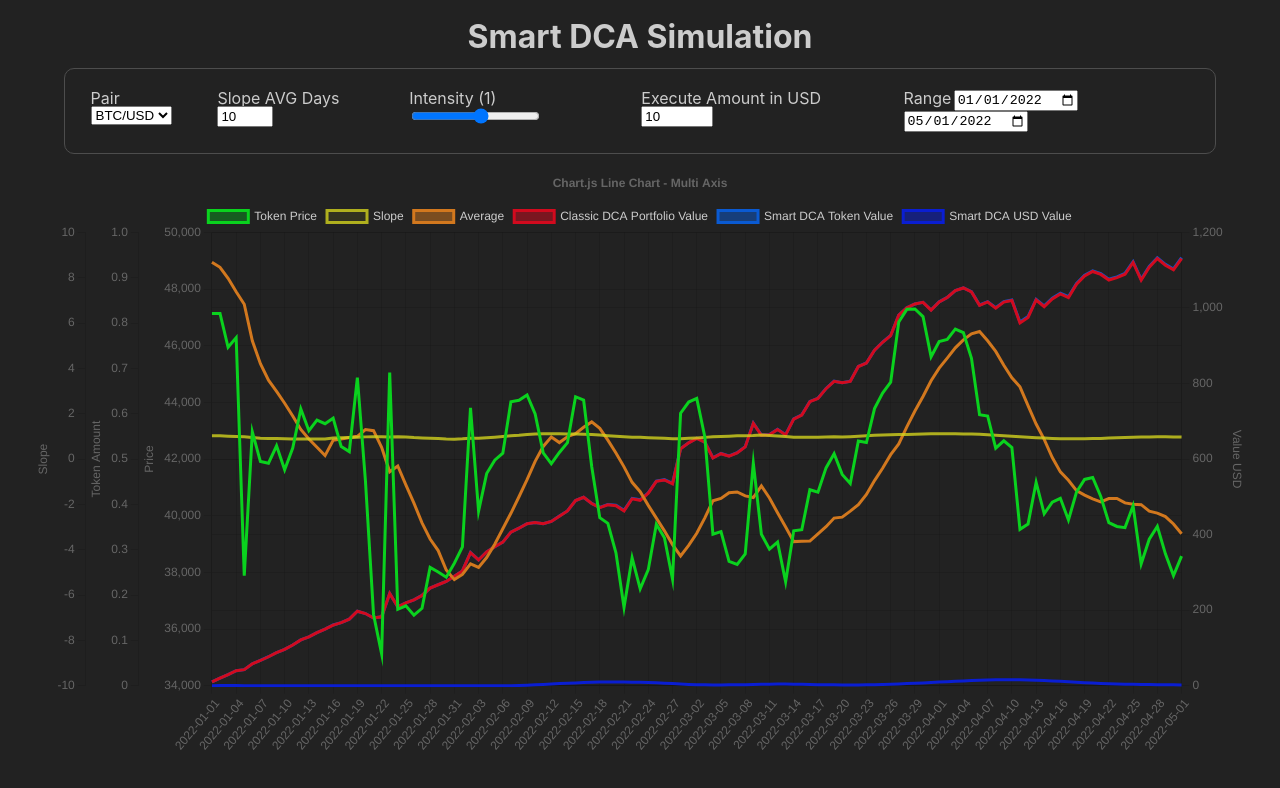
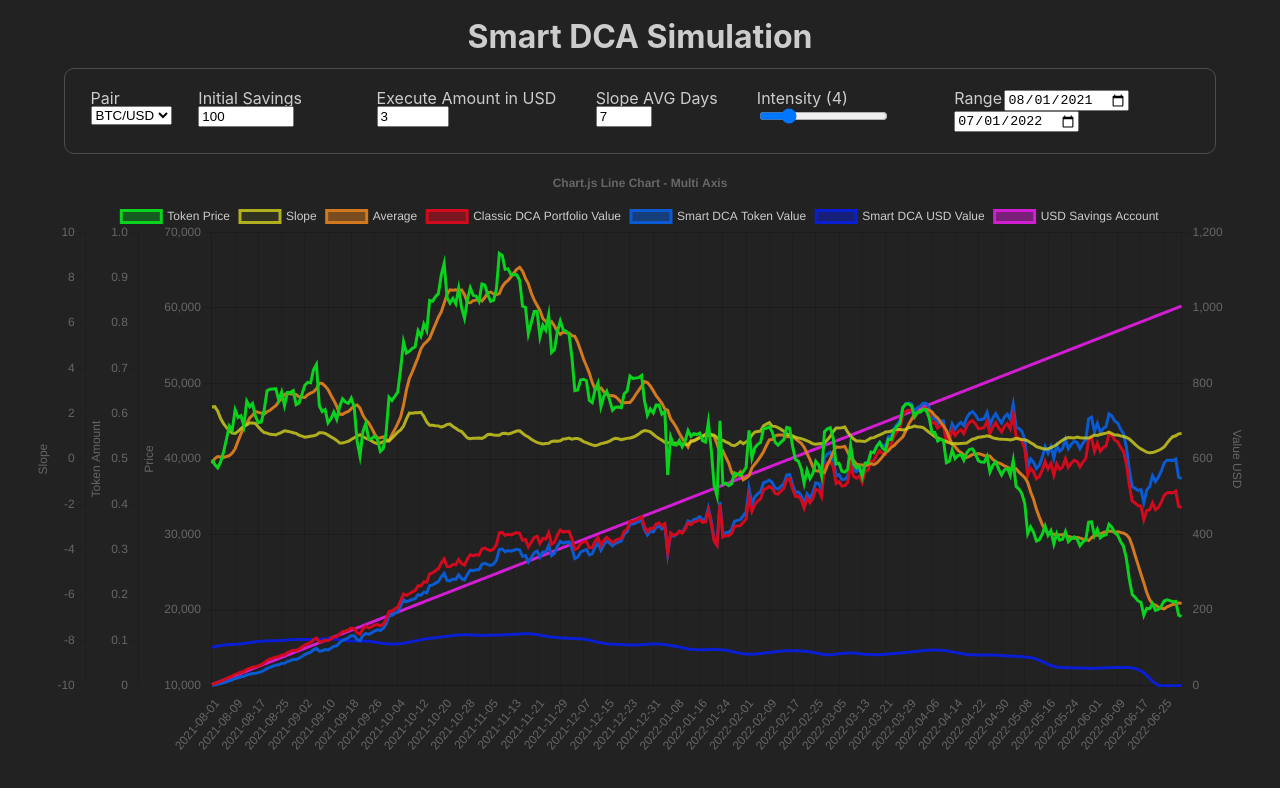
Before and after one commit to andreujuanc/smart-dca-simulation, a Next.js app: page / in a window 1280 px wide. Shown: the top 788 px of the page. Built offline with nearby package versions, Linux system fonts and the light colour scheme.

Commit message:
Next step Asymetric slope

```diff
--- a/components/chart/index.tsx
+++ b/components/chart/index.tsx
@@ -163,15 +163,15 @@ export function Chart({ tokenPrice, classicDCAValue, smartDCAValue, smartUSDAtHa
                 yAxisID: 'y1',
                 pointBorderColor: 'rgb(0,0,0)',
             },
-            // {
-            //     label: 'USD Savings Account',
-            //     data: usdSavingsAccountValue,
-            //     pointRadius: 0,
-            //     borderColor: 'rgb(210, 30, 210)',
-            //     backgroundColor: 'rgba(210, 30, 210, 0.5)',
-            //     yAxisID: 'y1',
-            //     pointBorderColor: 'rgb(0,0,0)',
-            // },
+            {
+                label: 'USD Savings Account',
+                data: usdSavingsAccountValue,
+                pointRadius: 0,
+                borderColor: 'rgb(210, 30, 210)',
+                backgroundColor: 'rgba(210, 30, 210, 0.5)',
+                yAxisID: 'y1',
+                pointBorderColor: 'rgb(0,0,0)',
+            },
             // {
             //     label: 'Classic DCA Holding',
             //     data: classicDCAHolding,
--- a/pages/index.tsx
+++ b/pages/index.tsx
@@ -8,22 +8,23 @@ import { averagePriceSlope } from '../src'
 
 const Home: NextPage = () => {
   const [pair, setPair] = useState(prices[0].id)
-  const [slope, setSlope] = useState(10)
-  const [slopeIntensity, setSlopeIntensity] = useState(1)
+  const [slope, setSlope] = useState(7)
+  const [slopeIntensity, setSlopeIntensity] = useState(4)
   const [freq, setFreq] = useState(1)
-  const [executeAmount, setExecuteAmount] = useState(10)
-  const [from, setFrom] = useState<string>('2022-01-01')
-  const [to, setTo] = useState<string>('2022-05-01')
+  const [executeAmount, setExecuteAmount] = useState(3)
+  const [savings, setSavings]= useState(100)
+  const [from, setFrom] = useState<string>('2021-08-01')
+  const [to, setTo] = useState<string>('2022-07-01')
   const tokenPrice = useMemo(() => (prices.find(x => x.id == pair)?.data) ?? [], [pair])
 
-  const simResults = averagePriceSlope({
+  const simResults = useMemo(()=>averagePriceSlope({
     prices: tokenPrice,
     to, from,
     dailyExecutionUSD: executeAmount,
-    initialFundsUSD: 0,
+    initialFundsUSD: savings,
     slopeLengthDAYS: slope,
     slopeIntensity: slopeIntensity
-  })
+  }), [tokenPrice, to, from, executeAmount, slope, slopeIntensity, savings])
 
   console.log('slopeIntensity', slopeIntensity)
   return (
@@ -57,24 +58,32 @@ const Home: NextPage = () => {
               ))}
             </select>
           </div>
+
+          <div className={styles.formGroup}>
+            <label htmlFor='savings'>Initial Savings</label>
+            <input name={"savings"} value={savings} onChange={(e) => setSavings(parseInt(e.target.value))} type={"number"} min="0" max="1000000" />
+          </div>
+
+          <div className={styles.formGroup}>
+            <label htmlFor='executeAmount'>Execute Amount in USD</label>
+            <input name={"executeAmount"} value={executeAmount} onChange={(e) => setExecuteAmount(parseInt(e.target.value))} type={"number"} min="1" max="1000" />
+          </div>
+
           <div className={styles.formGroup}>
             <label htmlFor='slope'>Slope AVG Days</label>
-            <input name={"slope"} value={slope} onChange={(e) => setSlope(parseInt(e.target.value))} type={"number"} min="0" max="60" />
+            <input name={"slope"} value={slope} onChange={(e) => setSlope(parseInt(e.target.value))} type={"number"} min="1" max="60" />
           </div>
 
           <div className={styles.formGroup}>
             <label htmlFor='intensity'>Intensity ({slopeIntensity})</label>
-            <input name={"intensity"} value={slopeIntensity} onChange={(e) => setSlopeIntensity(parseFloat(e.target.value))} type={"range"} min="-10" max="10" step="0.1" />
+            <input name={"intensity"} value={slopeIntensity} onChange={(e) => setSlopeIntensity(parseFloat(e.target.value))} type={"range"} min="-20" max="100" step="0.1" />
           </div>
 
           {/* FREQ NOT YET IMPLEMENTED <div className={styles.formGroup}>
             <label htmlFor='freq'>Freq</label>
             <input name={"freq"} value={freq} onChange={(e) => setFreq(parseInt(e.target.value))} type={"number"} />
           </div> */}
-          <div className={styles.formGroup}>
-            <label htmlFor='executeAmount'>Execute Amount in USD</label>
-            <input name={"executeAmount"} value={executeAmount} onChange={(e) => setExecuteAmount(parseInt(e.target.value))} type={"number"} min="1" max="1000" />
-          </div>
+
 
           <div className={styles.formGroup}>
             <label htmlFor='from'>Range</label>
--- a/src/index.ts
+++ b/src/index.ts
@@ -87,7 +87,7 @@ export function averagePriceSlope({ prices, to, from, slopeLengthDAYS, initialFu
         tokenAmountSMART += tobuyInUSD / price.price
         tokenAmountCLASSIC += dailyExecutionUSD / price.price
 
-        portfolioValueUSDSMART = (tokenAmountSMART * price.price) + usdAtHand
+        portfolioValueUSDSMART = (tokenAmountSMART * price.price)
         portfolioValueUSDCLASSIC = tokenAmountCLASSIC * price.price
 
         records.push({ i, date: price.date, price: price.price, pastAVG, slope, tobuy: tobuyInUSD, usdAtHand, tokenAmountSMART: tokenAmountSMART, tokenAmountCLASSIC, portfolioValueUSDSMART, portfolioValueUSDCLASSIC, ifHoldUSDInstead })
```
